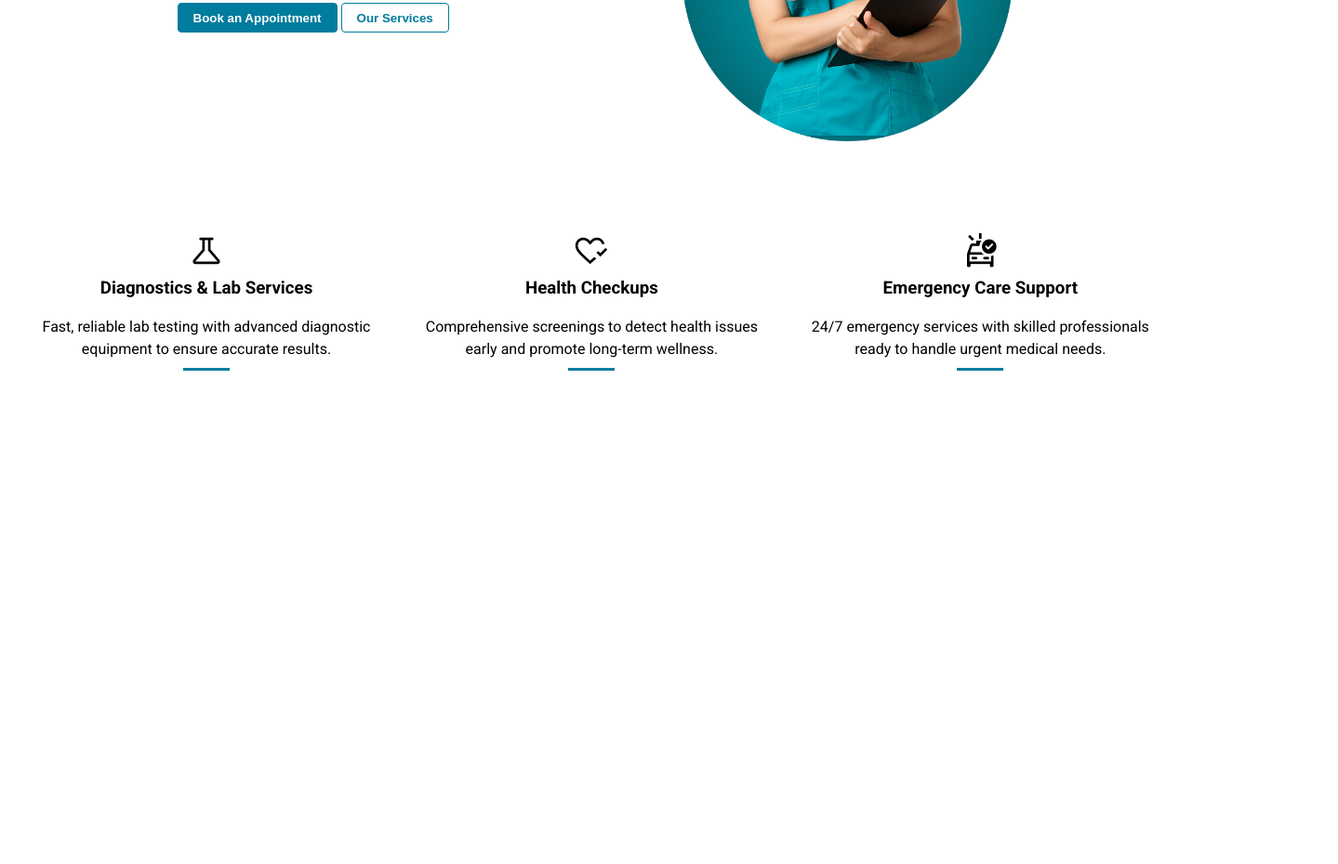
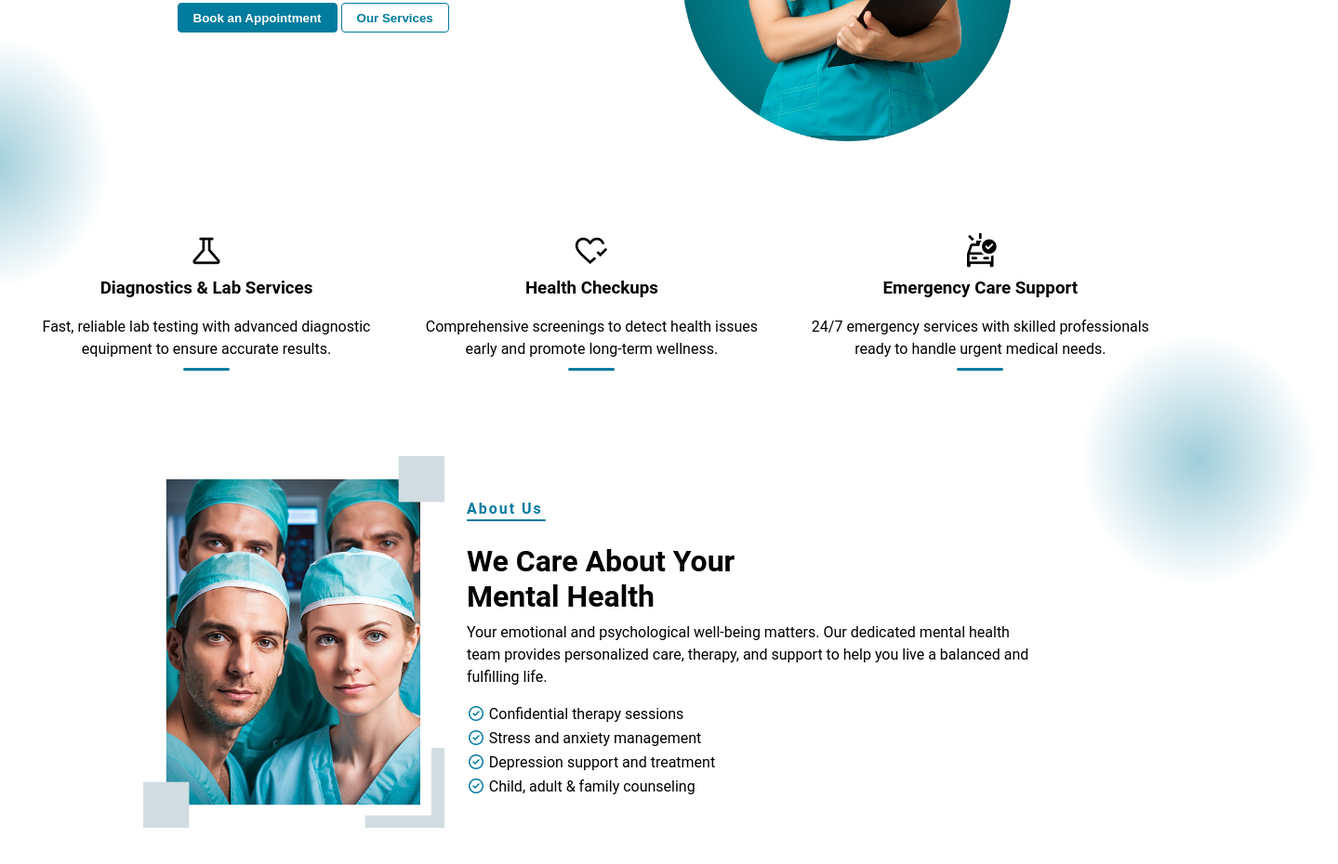
Before and after one commit to thalsi/lifecare-clinic, a plain HTML site: page src/index.html in a window 1280 px wide. Shown: the part 436-1366 px from the top of the page at 93% size, 1439 px wide, since content can reach past the window. Drawn offline with nearby package versions, Linux system fonts and the light colour scheme.

Commit message:
about page design

```diff
--- a/src/index.html
+++ b/src/index.html
@@ -35,7 +35,7 @@
     <link rel="preconnect" href="https://fonts.googleapis.com" />
     <link rel="preconnect" href="https://fonts.gstatic.com" crossorigin />
     <link
-      href="https://fonts.googleapis.com/css2?family=Roboto:ital,wght@0,100..900;1,100..900&display=swap"
+      href="https://fonts.googleapis.com/css2?family=Material+Symbols+Outlined:opsz,wght,FILL,GRAD@20..48,100..700,0..1,0..200"
       rel="stylesheet"
     />
   </head>
@@ -51,7 +51,9 @@
             height="50"
           /> -->
           <span class="material-symbols-outlined"> health_cross </span>
-          <p><b>Lifecare <span>Clinic</span></b></p>
+          <p>
+            <b>Lifecare <span>Clinic</span></b>
+          </p>
         </a>
 
         <nav class="navbar-list" data-navbar-list>
@@ -114,7 +116,9 @@
           </div>
         </div>
 
-        <div class="container">
+        <div class="container highlites">
+          <div class="dot dot-left"></div>
+          <div class="dot dot-right"></div>
           <div class="cards">
             <div class="card">
               <span class="material-symbols-outlined"> science </span>
@@ -143,7 +147,42 @@
           </div>
         </div>
       </section>
-      <section id="about" class="about"></section>
+      <section id="about" class="about">
+        <div class="container">
+          <div class="about-banner">
+            <img
+              src="/assets/about-img.png"
+              alt="about image"
+              width="100%"
+              height="400px"
+            />
+          </div>
+          <div class="about-content">
+            <h4>About Us</h4>
+            <h2>We Care About Your<br />Mental Health</h2>
+            <p>
+              Your emotional and psychological well-being matters. Our dedicated
+              mental health team provides personalized care, therapy, and
+              support to help you live a balanced and fulfilling life.
+            </p>
+
+            <div class="check-items">
+              <p>
+                <span class="material-symbols-outlined"> check_circle </span> Confidential therapy sessions
+              </p>
+              <p>
+                <span class="material-symbols-outlined"> check_circle </span>  Stress and anxiety management
+              </p>
+              <p>
+                <span class="material-symbols-outlined"> check_circle </span> Depression support and treatment
+              </p>
+              <p>
+                <span class="material-symbols-outlined"> check_circle </span> Child, adult & family counseling
+              </p>
+            </div>
+          </div>
+        </div>
+      </section>
       <section id="services" class="services"></section>
       <section id="doctors" class="doctors"></section>
       <section id="testimonials" class="testimonials"></section>
--- a/src/style.css
+++ b/src/style.css
@@ -23,6 +23,7 @@ body{
     background-color: var(--bg);
     height: 300vh;
     line-height: 1.5;
+    overflow-x: hidden;
 }
 
 li{
@@ -82,6 +83,7 @@ h1{
     color: var(--primary);
     font-size: 40px;
     vertical-align: bottom;
+    font-variation-settings: 'FILL' 1;
 }
 
 .logo p span:last-child{
@@ -97,6 +99,7 @@ h1{
     top: 0;
     background-color: var(--bg);
     background-image: linear-gradient(to bottom right, var(--bg),hsl(192, 100%, 97%));
+    z-index: 5;
 }
 
 .header .container{
@@ -177,6 +180,7 @@ h1{
     background: var(--primary);
     margin: 8px auto 0px;
     transition: width 0.5s ease 0s;
+    border-radius: 6px;
 }
 
 
@@ -207,3 +211,93 @@ h1{
     'GRAD' 0,
     'opsz' 38;
 }
+
+.highlites{
+    position: relative;
+}
+
+.highlites .dot {
+    position: absolute;
+    width: 300px;
+    height: 320px;
+    border-radius: 50%;
+    background-image: radial-gradient(var(--secondary) -100%, var(--bg) 60%);
+}
+
+.highlites .dot-left{
+    top: -160px;
+    left: -159px;
+    z-index: -1;
+}
+.highlites .dot-right{
+    top: 160px;
+    right: -159px;
+    z-index: -1;
+}
+
+.about{
+    margin-top: 60px;
+}
+
+.about .container{
+    display: flex;
+    flex-direction: row;
+    justify-content: center;
+    align-items: center;
+    column-gap: 24px;
+}
+
+.about .about-banner{
+    width: auto;
+}
+
+.about .about-content{
+    width: 50%;
+}
+
+
+.about .about-content h4{
+    color: var(--secondary);
+    letter-spacing: 2px;
+    font-weight: 700;
+}
+
+.about .about-content h4::after{
+    content: '';
+    width:85px;
+    height: 2px;
+    background: var(--secondary);
+    display: block;
+    border-radius: 8px;
+    margin-top: -1px;
+}
+
+.about .about-content h2{
+    font-size: 32px;
+    font-weight: 600;
+    line-height: 1.2;
+    margin-top: 24px;
+}
+
+.about .about-content p{
+    margin-top: 8px;
+}
+
+.check-items{
+    margin-top: 16px;
+}
+
+.check-items p{
+    margin-bottom: -6px;
+}
+
+.check-items p:hover{
+    color: var(--secondary);
+    cursor: pointer;
+}
+
+.check-items .material-symbols-outlined{
+    vertical-align: text-bottom;
+    font-size: 20px;
+    color: var(--secondary);
+}
```
